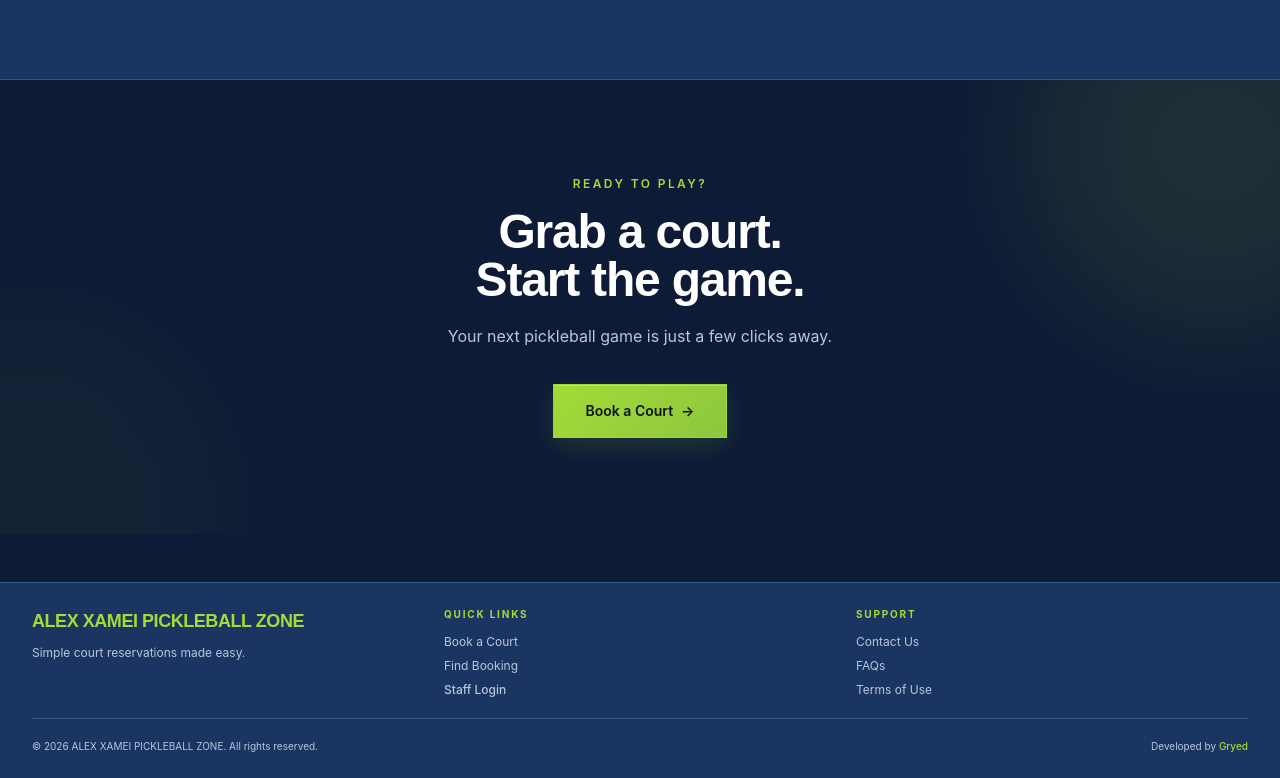
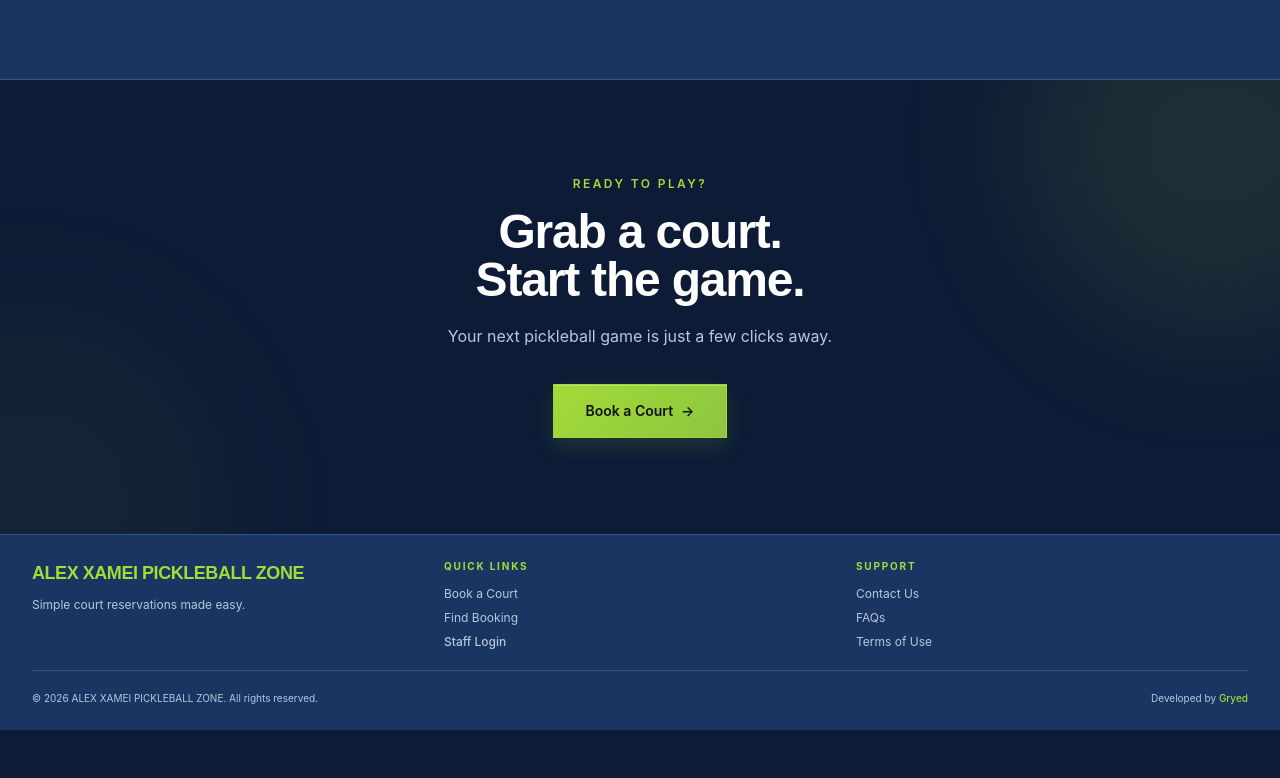
Before and after one commit to Gryed/PickleReserve, a React (Vite) app: page / in a window 1280 px wide. Shown: the part 1286-2064 px from the top of the page. After the commit the page ends 2016 px from the top, so only its background shows below. Built offline with nearby package versions, Linux system fonts and the light colour scheme; no server answers.

Commit message:
UI/UX - Footer and latest updates

```diff
--- a/src/App.tsx
+++ b/src/App.tsx
@@ -25,12 +25,14 @@ function PublicLayout({
   children: React.ReactNode
 }) {
   return (
-    <div className="min-h-screen bg-paper">
-      <Navbar />
+    <div className="flex min-h-screen flex-col bg-paper">
+        <Navbar />
 
-      {children}
+        <main className="flex-1">
+          {children}
+        </main>
 
-      <Footer />
+        <Footer />
     </div>
   )
 }
--- a/src/components/Footer.tsx
+++ b/src/components/Footer.tsx
@@ -89,7 +89,7 @@ export default function Footer() {
   return (
     <>
       {/* FOOTER */}
-      <footer className="mt-12 w-full border-t border-line bg-surface">
+      <footer className="mt-auto w-full border-t border-line bg-surface">
         <div className="w-full px-5 py-5 sm:px-8 sm:py-6">
 
           {/* MAIN FOOTER */}
```
Also changed, not shown: 1 other file (tests, documents, lock files or other folders).
